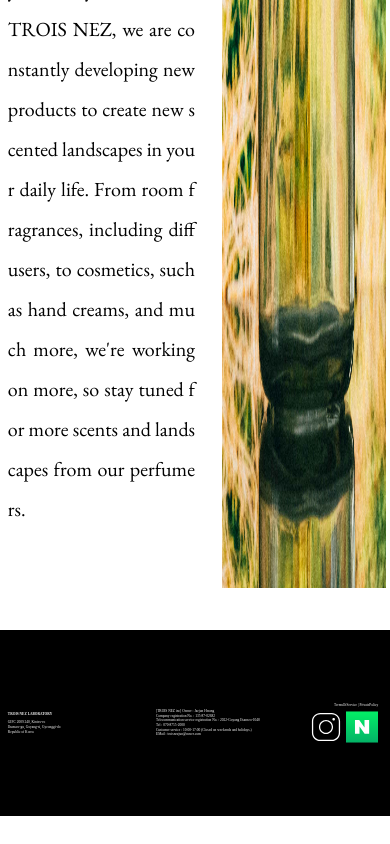
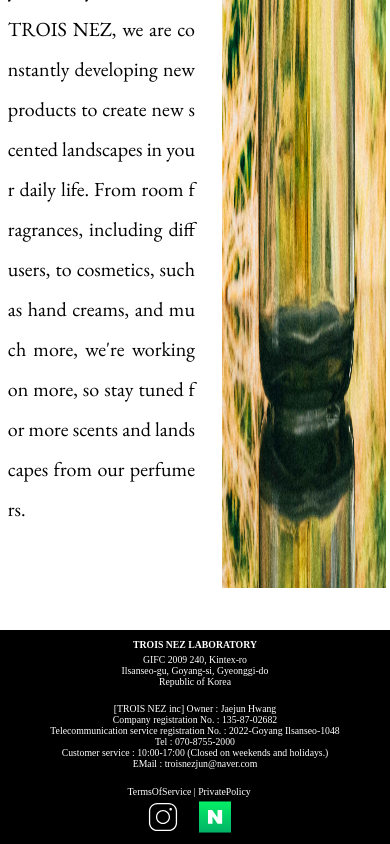
Before and after one commit to Sol-cito/Troinez-FE, a Next.js app: page /en/about in a window 390 px wide. Shown: the part 10658-11502 px from the top of the page. Before the commit the page ends 11474 px from the top, so only its background shows below. Built offline with nearby package versions, Linux system fonts and the light colour scheme; no server answers; a web font is replaced by a local one.

Commit message:
footer 반응형 적용

```diff
--- a/components/footer/footer.module.scss
+++ b/components/footer/footer.module.scss
@@ -66,6 +66,40 @@ $footer-font-size: 0.9vw;
 
 @media screen and (max-width: 780px) {
   .footer {
+    display: flex;
+    flex-direction: column;
+    justify-content: space-evenly;
     width: 100%;
+    height: 100%;
+    min-height: auto;
+    font-size: 2.5vw;
+
+    p {
+      line-height: inherit;
+    }
+
+    .left,
+    .mid,
+    .right {
+      width: 100%;
+      text-align: center;
+      margin: 1vh 0 1vh 0;
+
+      div {
+        margin: 0;
+      }
+    }
+
+    .right {
+      .tos_policy,
+      .sns_icons {
+        font-size: 2.5vw;
+        justify-content: center;
+
+        img {
+          margin: 0 2vw 0 2vw !important;
+        }
+      }
+    }
   }
 }
--- a/components/footer/footer.tsx
+++ b/components/footer/footer.tsx
@@ -58,7 +58,7 @@ export default function Footer() {
           <span>&nbsp;|&nbsp;</span>
           <Link href="/privatepolicy">{privatePolicy}</Link>
         </div>
-        <div>
+        <div className={styles.sns_icons}>
           {iconInfoList.map((iconInfo) => (
             <a key={iconInfo.src} href={iconInfo.url}>
               <Image
```
